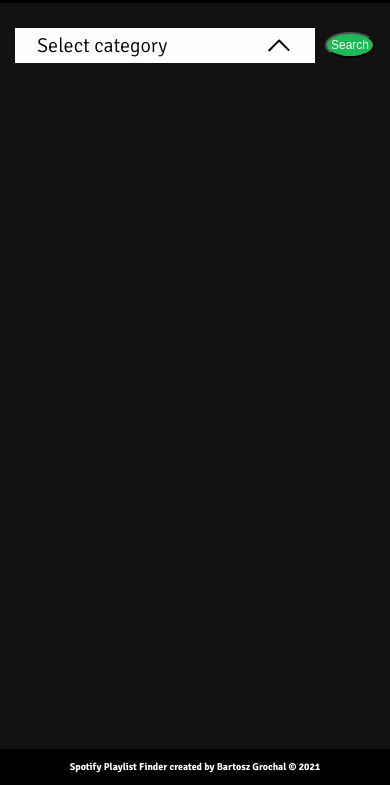
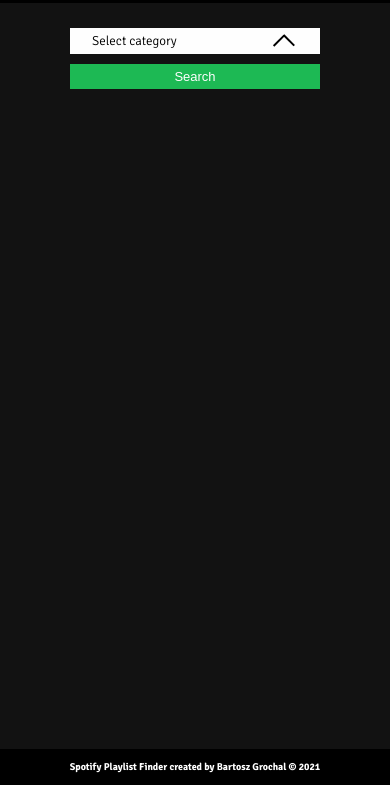
Before and after one commit to b-grochal/html-sass-js-spotify-playlist-finder, a website built with webpack: page src/index.html in a window 390 px wide. Shown: the part 59-844 px from the top of the page. Built offline with nearby package versions, Linux system fonts and the light colour scheme; no server answers.

Commit message:
Added breakpoints to search section.

```diff
--- a/src/scss/_custom-select.scss
+++ b/src/scss/_custom-select.scss
@@ -1,6 +1,10 @@
 .custom-select-wrapper {
   user-select: none;
   width: 300px;
+
+  @include breakpoint("extra-small") {
+    width: 250px;
+  }
 
   .custom-select {
     position: relative;
@@ -19,7 +23,7 @@
 
     .custom-select__text {
       color: $black;
-      font-size: 20px;
+      font-size: 1.3rem;
       font-weight: 300;
     }
 
@@ -89,7 +93,7 @@
       position: relative;
       display: block;
       padding: 5px 22px;
-      font-size: 22px;
+      font-size: 1.3rem;
       font-weight: 300;
       color: $black;
       cursor: pointer;
--- a/src/scss/_search-playlist.scss
+++ b/src/scss/_search-playlist.scss
@@ -7,12 +7,20 @@
     align-items: center;
     gap: 10px;
 
+    @include breakpoint("extra-small") {
+      flex-direction: column;
+    }
+
     .search-playlist__btn {
       color: $white;
       background-color: $green;
-      padding: 4px 4px;
-      border-radius: 50%;
-      font-size: 12px;
+      padding: 5px 10px;
+      font-size: 1.3rem;
+      border: none;
+
+      @include breakpoint("extra-small") {
+        width: 100%;
+      }
     }
   }
 }
```
